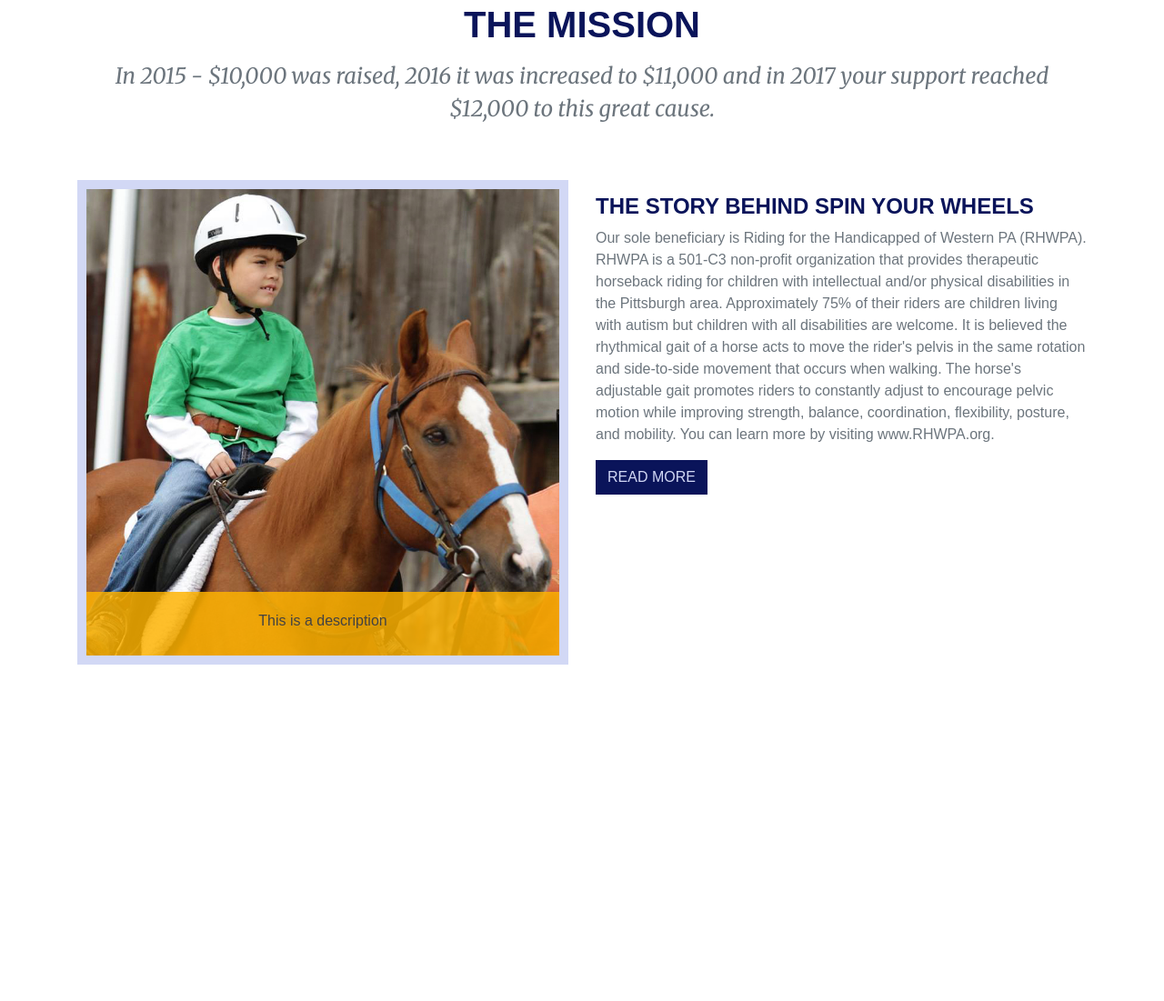
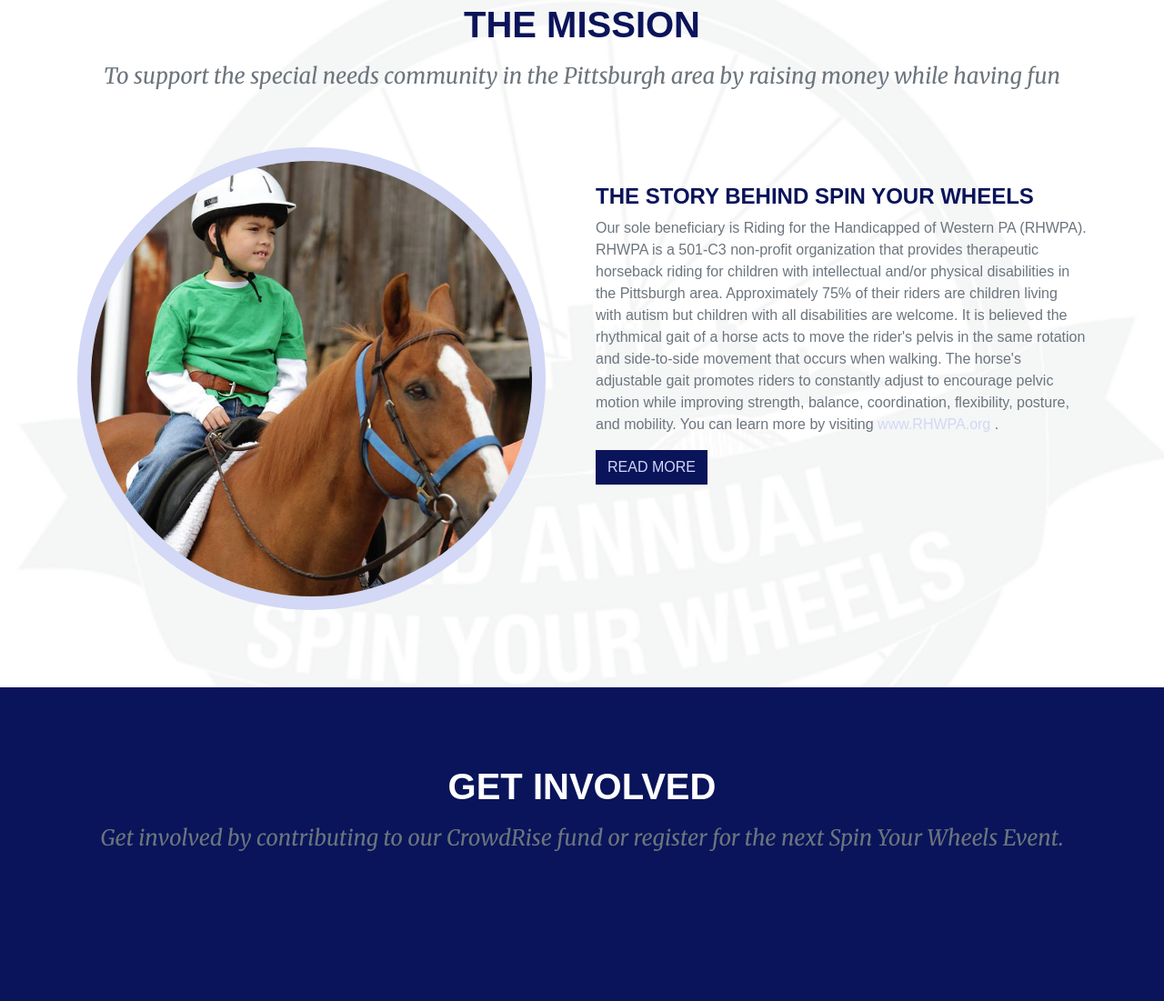
Before and after one commit to mriccelli75/SpinYourWheels-Web, a plain HTML site: page index.html in a window 1280 px wide. Shown: the part 916-2017 px from the top of the page at 91% size. Before the commit the page ends 1732 px from the top, so only its background shows below. Drawn offline with nearby package versions, Linux system fonts and the light colour scheme.

Commit message:
more CSS and HTML scaffolding

```diff
--- a/css/style.css
+++ b/css/style.css
@@ -59,19 +59,20 @@ h1, h2, h3, h4, h5, h6 {
   /* color: #0a145a; */
 }
 
-h1, h2  {
+header h1,
+header h2,
+section#get-involved h2 {
   color: white;
 }
 
 p {
   color: var(--sw-grey);
-  /* color: #434242; */
+
   font-size: 1rem;
   line-height: 1.5;
 }
 a:link, a:visited {
   color: var(--sw-soap);
-  /* color: #091b88; */
 }
 a:hover {
   text-decoration: underline;
@@ -101,8 +102,16 @@ sup {
 *     LAYOUT
 * ==========================================================
 */
+
 section {
   padding: 85px 0;
+}
+section#the-story {
+  padding: 85px 0;
+  background: url(../img/4877-01_Riding4Handicapped_2017-01.png);
+  background-repeat: no-repeat;
+  background-size: cover;
+  background-position-y: 32px;
 }
 img {
   max-width: 100%;
@@ -296,11 +305,13 @@ i.fa.fa-heart {
 }
 
 div.image-container {
-  border: 10px solid #d2d8f5;
+  border: 15px solid #d2d8f5;
   height: auto;
   margin-top: -15px;
   overflow: hidden;
   position: relative;
+  border-radius: 50%;
+  margin-right: 25px;
 }
 
 .event-description {
@@ -311,4 +322,16 @@ div.image-container {
   background-color: rgba(255, 180, 0, 0.83);
   text-align: center;
   padding: 20px 0px 10px;
-  }
+}
+.mission {
+  margin-top: 25px;
+}
+
+section#get-involved {
+  background: var(--sw-royalblue);
+}
+
+.get-involved-item .icon {
+  display: inline-block;
+  margin-bottom: 25px;
+}
--- a/index.html
+++ b/index.html
@@ -74,25 +74,46 @@
     <div class="row">
       <div class="col-lg-12 text-center">
         <h2 class="section-heading text-uppercase">The Mission</h2>
-        <h3 class="section-subheading text-muted">In 2015 - $10,000 was raised, 2016 it was increased to $11,000 and in 2017 your support reached $12,000 to this great cause. </h3>
+        <h3 class="section-subheading text-muted">To support the special needs community in the Pittsburgh area by raising money while having fun </h3>
       </div>
     </div>
     <div class="row">
-      <div class="col-md-6 col-sm-6">
+      <div class="col-lg-6">
         <div class="image-container">
-        <div class="event-description">
+        <!-- <div class="event-description">
           <p class="event-txt">This is a description</p>
-        </div>
+        </div> -->
             <img src="img/boy-on-horse.jpg" alt="boy on horse">
 
         </div>
       </div>
-      <div class="col-md-6 col-sm-6">
+      <div class="col-lg-6">
       <div class="mission">
         <h4 class="story-heading">The Story behind Spin Your Wheels</h4>
-        <p class="text-muted">Our sole beneficiary is Riding for the Handicapped of Western PA (RHWPA). RHWPA is a 501-C3 non-profit organization that provides therapeutic horseback riding for children with intellectual and/or physical disabilities in the Pittsburgh area. Approximately 75% of their riders are children living with autism but children with all disabilities are welcome. It is believed the rhythmical gait of a horse acts to move the rider's pelvis in the same rotation and side-to-side movement that occurs when walking. The horse's adjustable gait promotes riders to constantly adjust to encourage pelvic motion while improving strength, balance, coordination, flexibility, posture, and mobility. You can learn more by visiting www.RHWPA.org.</p>
+        <p class="text-muted">Our sole beneficiary is Riding for the Handicapped of Western PA (RHWPA). RHWPA is a 501-C3 non-profit organization that provides therapeutic horseback riding for children with intellectual and/or physical disabilities in the Pittsburgh area. Approximately 75% of their riders are children living with autism but children with all disabilities are welcome. It is believed the rhythmical gait of a horse acts to move the rider's pelvis in the same rotation and side-to-side movement that occurs when walking. The horse's adjustable gait promotes riders to constantly adjust to encourage pelvic motion while improving strength, balance, coordination, flexibility, posture, and mobility. You can learn more by visiting <a href="http://www.rhwpa.org/" target="_blank">www.RHWPA.org </a> .</p>
         <p><a class="btn btn-primary" href="#">Read More</a></p>
       </div>
+    </div>
+    </div>
+  </div>
+</section>
+
+
+<!-- The story about -->
+<section id="get-involved">
+  <div class="container">
+    <div class="row">
+      <div class="col-lg-12 text-center">
+        <h2 class="section-heading text-uppercase">Get Involved</h2>
+        <h3 class="section-subheading text-muted">Get involved by contributing to our CrowdRise fund or register for the next Spin Your Wheels Event. </h3>
+      </div>
+    </div>
+    <div class="row">
+      <div class="col-lg-6">
+
+      </div>
+      <div class="col-lg-6">
+
     </div>
     </div>
   </div>
```
Also changed, not shown: img/4877-01_Riding4Handicapped_2017-01.png (added).
